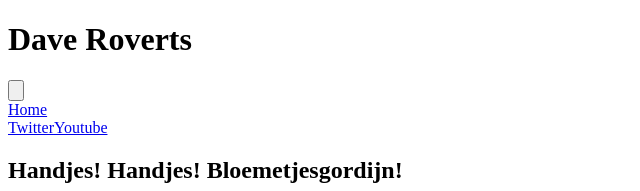
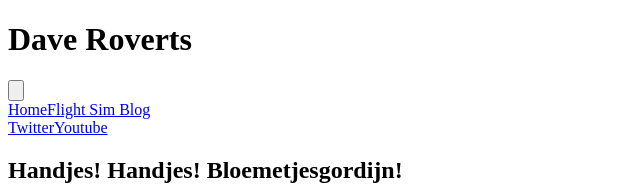
Before and after one commit to daveroverts/daveroverts.nl, a Next.js app: page / in a window 1280 px wide. Shown: the top 191 px of the page, without its empty margins (0-640 px from the left). Built offline with nearby package versions, Linux system fonts and the light colour scheme.

Commit message:
Add link to fs.daveroverts.nl

```diff
--- a/components/Navbar.js
+++ b/components/Navbar.js
@@ -7,6 +7,10 @@ export const Navbar = () => {
       label: "Home",
       href: "/",
     },
+    {
+      label: "Flight Sim Blog",
+      href: "https://fs.daveroverts.nl"
+    }
   ];
 
 
--- a/pages/index.js
+++ b/pages/index.js
@@ -3,7 +3,7 @@ import Layout from "../components/Layout";
 import Image from 'next/image'
 import security_advice from 'public/static/images/index/security_advice.png'
 
-export default function Index({ posts }) {
+export default function Index() {
   const title = 'Home'
   return (
     <>
```
